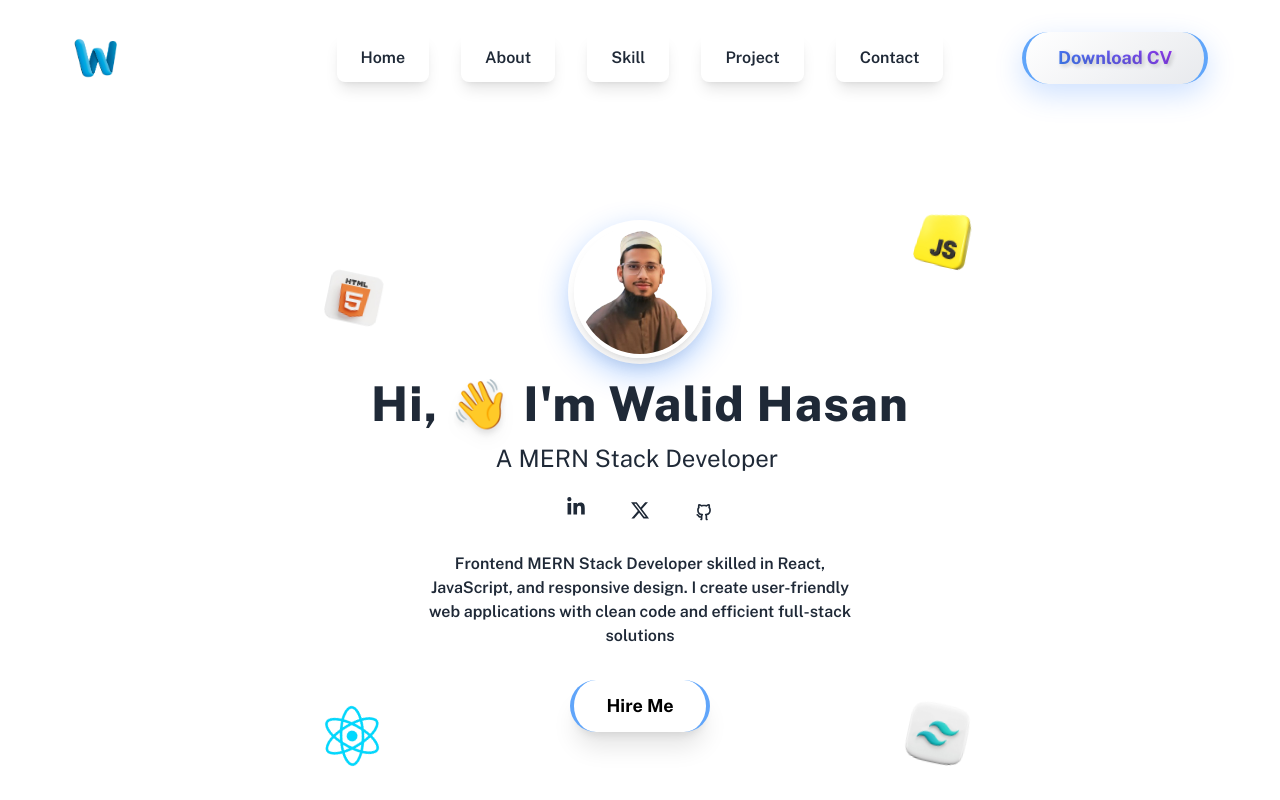
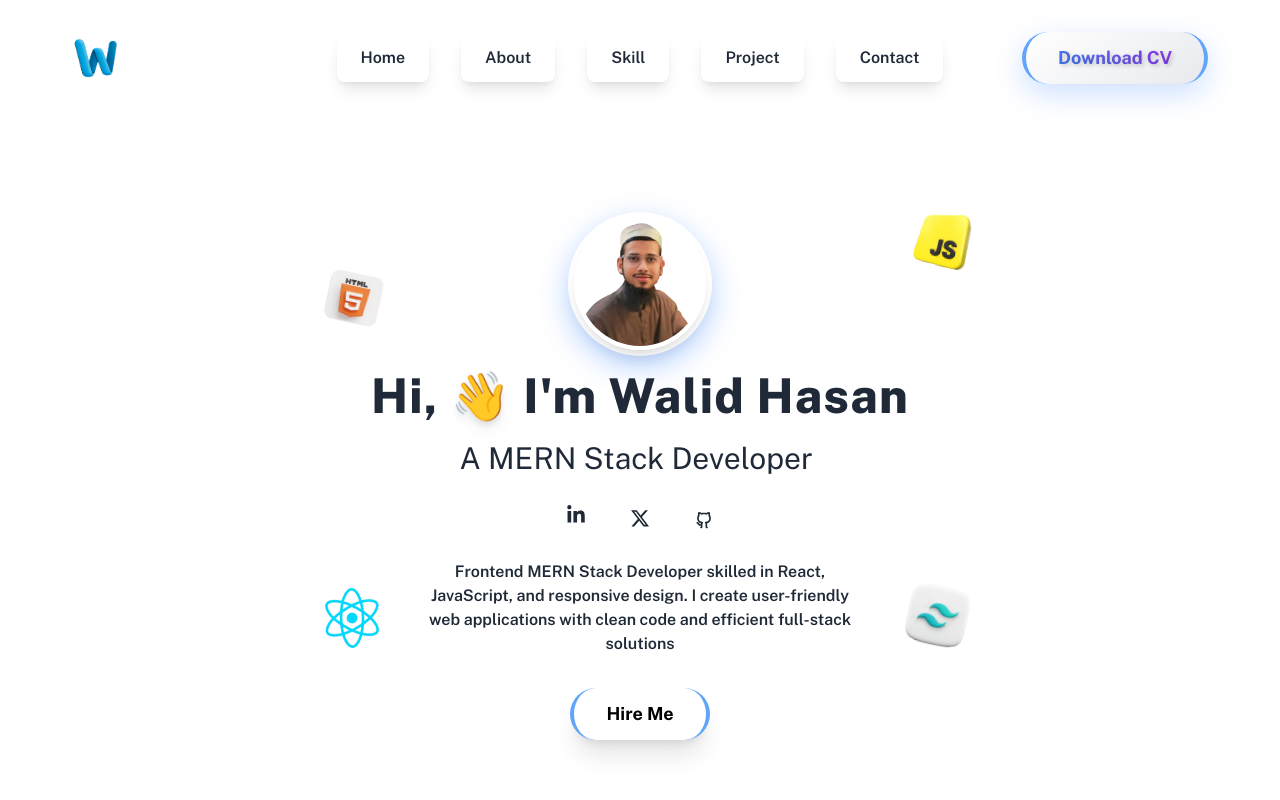
Before and after one commit to walid-official/my-new-portfolio, a React (Vite) app: page / in a window 1280 px wide. Shown: the top 800 px of the page. Built offline with nearby package versions, Linux system fonts and the light colour scheme.

Commit message:
banner space is done

```diff
--- a/src/components/BorderBanner/BorderBanner.jsx
+++ b/src/components/BorderBanner/BorderBanner.jsx
@@ -2,7 +2,7 @@ import React from "react";
 
 const BorderBanner = () => {
   return (
-    <div className="flex justify-center items-center mb-20 mt-20 md:mt-0  md:w-[85%] w-[95%]  mx-auto">
+    <div className="flex justify-center items-center mb-20 md:mt-0  md:w-[85%] w-[95%]  mx-auto">
       <div className="">
         <p
           className="font-bold lg:text-6xl md:text-5xl sm:text-4xl text-3xl text-center  md:leading-normal sm:leading-normal lg:leading-normal leading-normal"
--- a/src/components/banner/Banner.jsx
+++ b/src/components/banner/Banner.jsx
@@ -27,7 +27,7 @@ const Banner = () => {
 
   return (
     <div className="relative ">
-      <div className="absolute right-1/4 top-20 rotate-12 hidden md:flex">
+      <div className="md:absolute static right-1/4 top-20 rotate-12 hidden md:flex">
         <motion.img
           className="w-16 h-16"
           animate={{
@@ -44,7 +44,7 @@ const Banner = () => {
           alt=""
         />
       </div>
-      <div className="absolute left-1/4 top-40 rotate-12 hidden md:flex">
+      <div className="md:absolute static left-1/4 top-40 rotate-12 hidden md:flex">
         <motion.img
           className="w-16 h-16"
           animate={{
@@ -60,7 +60,7 @@ const Banner = () => {
           alt=""
         />
       </div>
-      <div className="absolute left-[25%] top-[60%] rotate-12 hidden md:flex">
+      <div className="md:absolute static left-[25%] top-[48%] rotate-12 hidden md:flex">
         <motion.img
           className="w-16 h-16"
           animate={{
@@ -76,7 +76,7 @@ const Banner = () => {
           alt=""
         />
       </div>
-      <div className="absolute right-[25%] top-[60%] rotate-12 hidden md:flex">
+      <div className="md:absolute static right-[25%] top-[48%] rotate-12 hidden md:flex">
         <motion.img
           className="w-16 h-16"
           animate={{
@@ -94,7 +94,7 @@ const Banner = () => {
         />
       </div>
       <div className="w-11/12 mx-auto">
-        <div className="lg:flex items-center min-h-screen flex-row-reverse justify-center sm:flex-wrap">
+        <div className="lg:flex items-center min-h-screen flex-row-reverse justify-center">
           <div className="lg:w-[70%] flex flex-col justify-center items-center lg:-mt-20 mt-6">
             <motion.div
               initial={{ opacity: 0, y: -20 }}
@@ -132,7 +132,7 @@ const Banner = () => {
               </span>
             </h1>
 
-            <div className="py-3 text-center">
+            <div className="py-5 text-center">
               <TypeAnimation
                 sequence={[
                   "A Web Designer",
@@ -144,7 +144,7 @@ const Banner = () => {
                 ]}
                 wrapper="span"
                 speed={50}
-                style={{ fontSize: "1.5em", textAlign: "center" }}
+                className="text-xl md:text-2xl lg:text-3xl xl:text-3xl"
                 repeat={Infinity}
               />
             </div>
```
